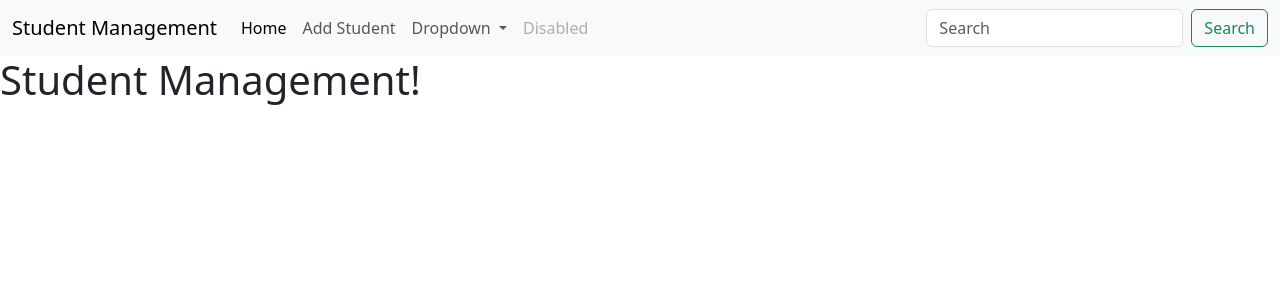
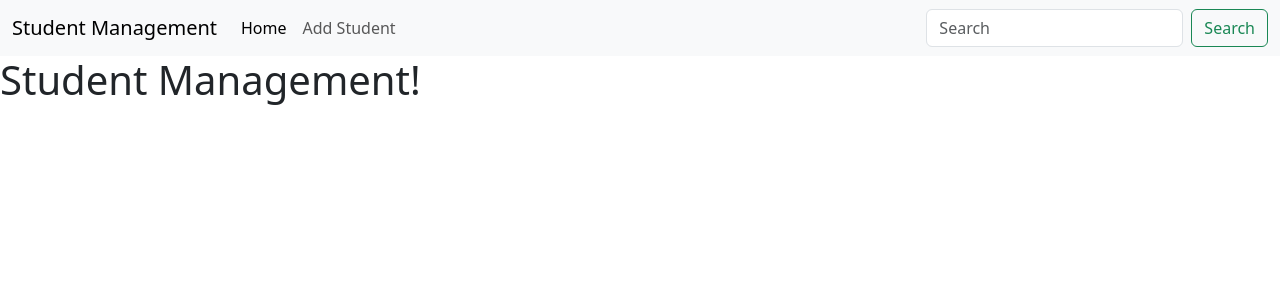
Before and after one commit to devsharifmahmud/std_manage, a Django app: page /std/ in a window 1280 px wide. Shown: the top 300 px of the page. Run offline with Django 5.2, Linux system fonts and the light colour scheme.

Commit message:
Update code

```diff
--- a/templates/std/navbar.html
+++ b/templates/std/navbar.html
@@ -12,20 +12,7 @@
         <li class="nav-item">
           <a class="nav-link" href="#">Add Student</a>
         </li>
-        <li class="nav-item dropdown">
-          <a class="nav-link dropdown-toggle" href="#" role="button" data-bs-toggle="dropdown" aria-expanded="false">
-            Dropdown
-          </a>
-          <ul class="dropdown-menu">
-            <li><a class="dropdown-item" href="#">Action</a></li>
-            <li><a class="dropdown-item" href="#">Another action</a></li>
-            <li><hr class="dropdown-divider"></li>
-            <li><a class="dropdown-item" href="#">Something else here</a></li>
-          </ul>
-        </li>
-        <li class="nav-item">
-          <a class="nav-link disabled" aria-disabled="true">Disabled</a>
-        </li>
+
       </ul>
       <form class="d-flex" role="search">
         <input class="form-control me-2" type="search" placeholder="Search" aria-label="Search"/>
```
